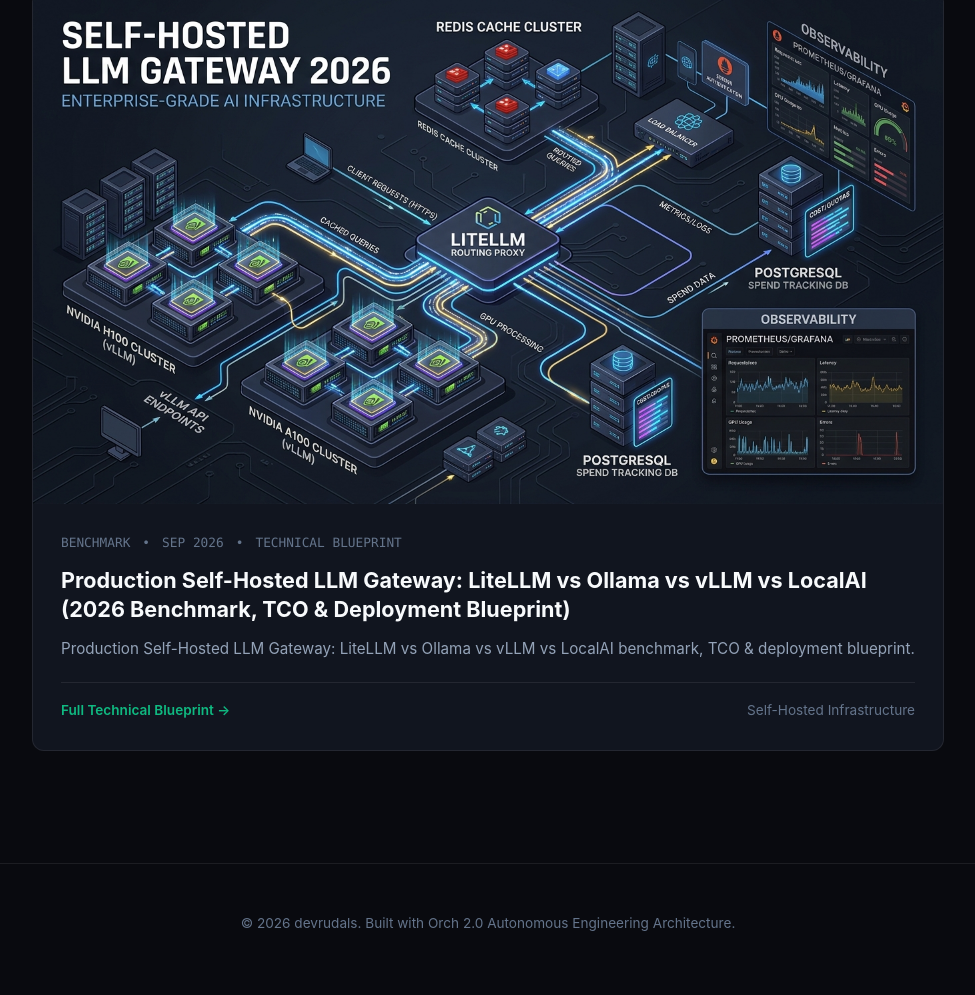
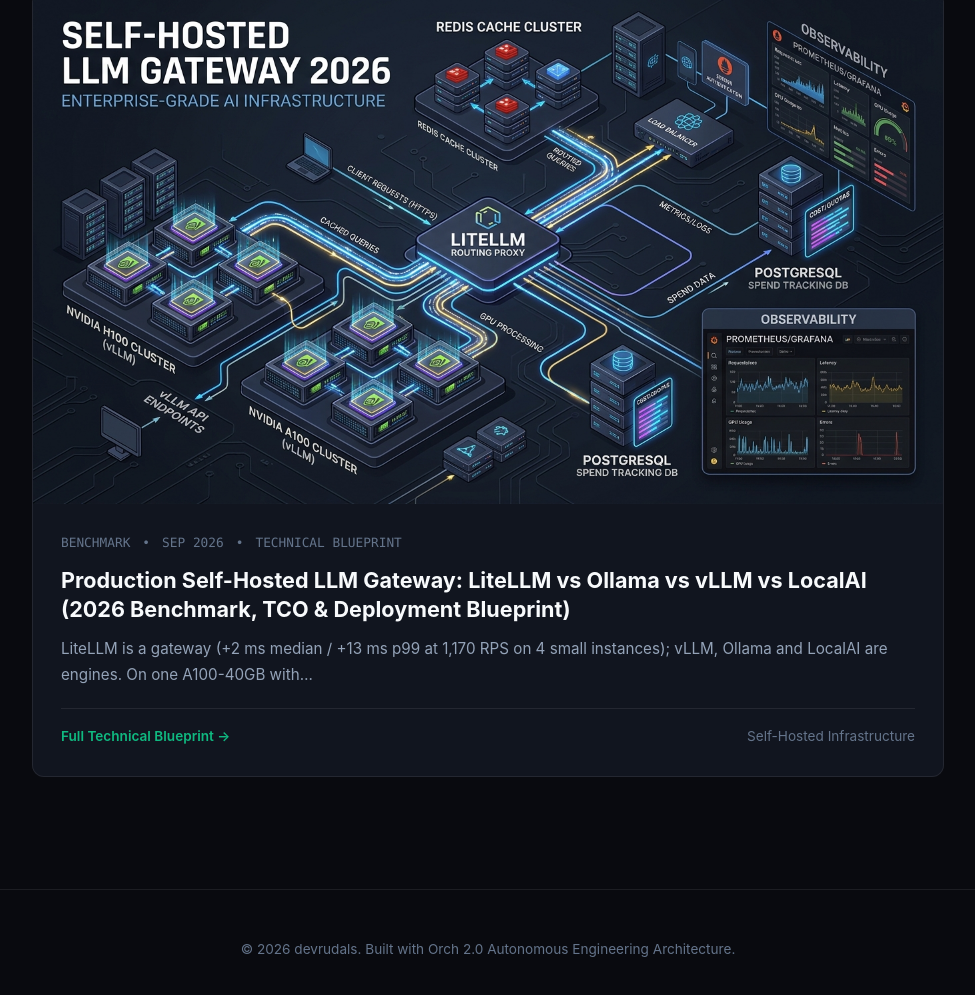
Before and after one commit to devrudals/devrudals.github.io, a plain HTML site: page index.html in a window 1280 px wide. Shown: the part 1264-2259 px from the top of the page, without its empty margins (152-1127 px from the left). Drawn offline with Linux system fonts and the light colour scheme.

Commit message:
feat: publish Production Self-Hosted LLM Gateway: LiteLLM vs Ollama vs vLLM vs LocalAI (2026 Benchmark, TCO & Deployment Blueprint) with high-aesthetic modern tech theme

```diff
--- a/index.html
+++ b/index.html
@@ -70,15 +70,13 @@
             <a href="posts/self-hosted-llm-gateway-2026/">Production Self-Hosted LLM Gateway: LiteLLM vs Ollama vs vLLM vs LocalAI (2026 Benchmark, TCO & Deployment Blueprint)</a>
           </h2>
           <p class="post-card-excerpt">
-            Production Self-Hosted LLM Gateway: LiteLLM vs Ollama vs vLLM vs LocalAI benchmark, TCO & deployment blueprint.
+            LiteLLM is a gateway (+2 ms median / +13 ms p99 at 1,170 RPS on 4 small instances); vLLM, Ollama and LocalAI are engines. On one A100-40GB with…
           </p>
           <div class="post-card-footer">
             <span style="color: var(--accent-emerald); font-weight: 600;">Full Technical Blueprint →</span>
             <span style="color: var(--text-muted);">Self-Hosted Infrastructure</span>
           </div>
         </div>
-      </div>
-</div>
       </div>
     </section>
   </main>
```
Also changed, not shown: posts/self-hosted-llm-gateway-2026/index.html (+1 -1 lines).
